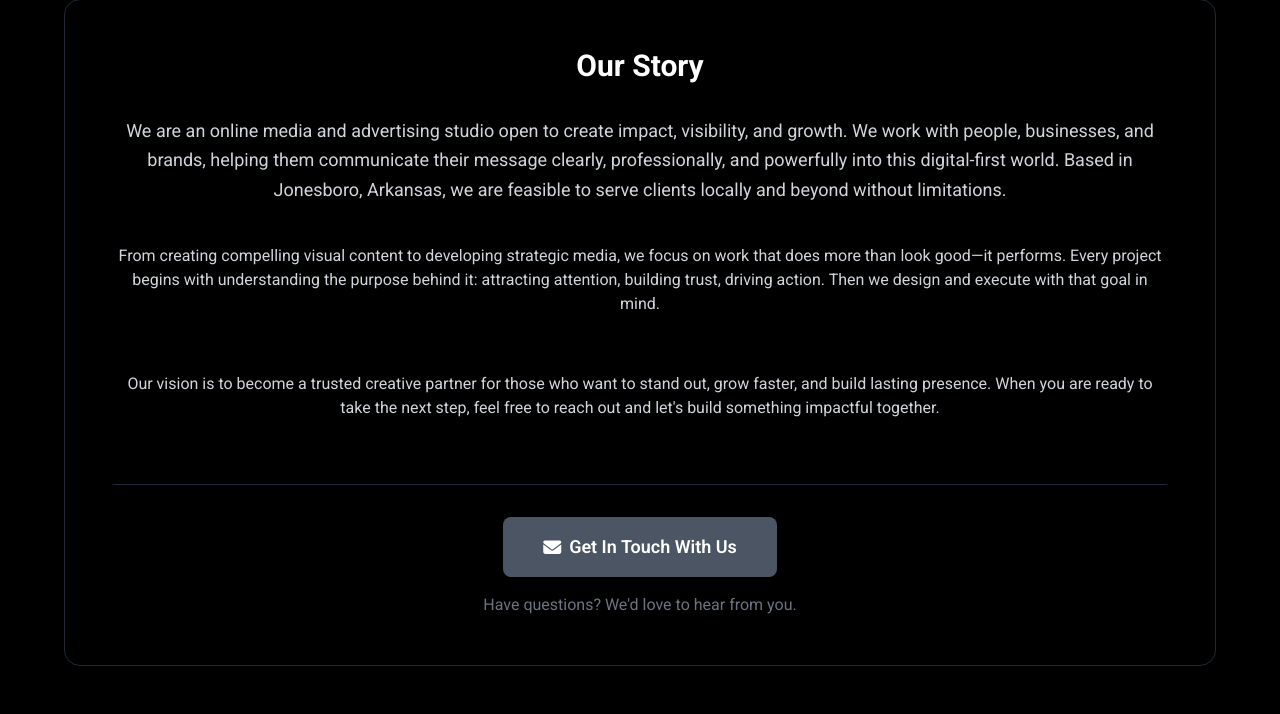
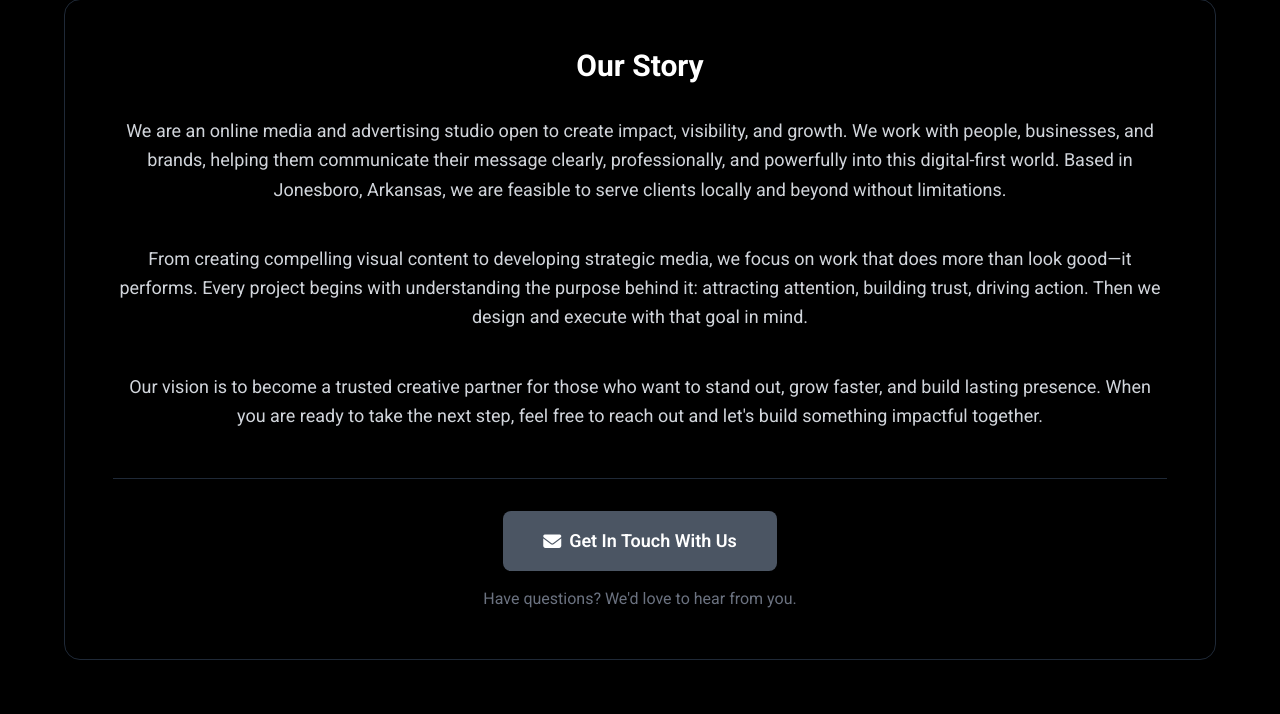
Before and after one commit to supersuburban08/WebStudio, a Django app: page /about/ in a window 1280 px wide. Shown: the part 928-1642 px from the top of the page. After the commit the page ends 1588 px from the top, so only its background shows below. Run offline with Django 5.2, Linux system fonts and the light colour scheme; parts of the project's set-up code (start-up, migrations or seed data) failed here and were passed over; some web fonts are replaced.

Commit message:
Update about.html for improved text styling and readability

```diff
--- a/website/templates/website/about.html
+++ b/website/templates/website/about.html
@@ -71,7 +71,7 @@
                 <i class="fas fa-chart-line text-green-400"></i>
                 Mission & Strategic Approach
               </h3> -->
-              <p class="mb-4">
+              <p class="text-lg leading-relaxed">
                 From creating compelling visual content to developing strategic media, we focus on work that does more
                 than look good—it performs.
                 Every project begins with understanding the purpose behind it: attracting attention, building trust,
@@ -92,7 +92,7 @@
                 <i class="fas fa-rocket text-purple-400"></i>
                 Vision & Future Impact
               </h3> -->
-              <p class="mb-4">
+              <p class="text-lg leading-relaxed">
                 Our vision is to become a trusted creative partner for those who want to stand out, grow faster, and
                 build lasting presence. When you are ready to take the next step, feel free to reach out and let's build
                 something impactful together. </p>
```
